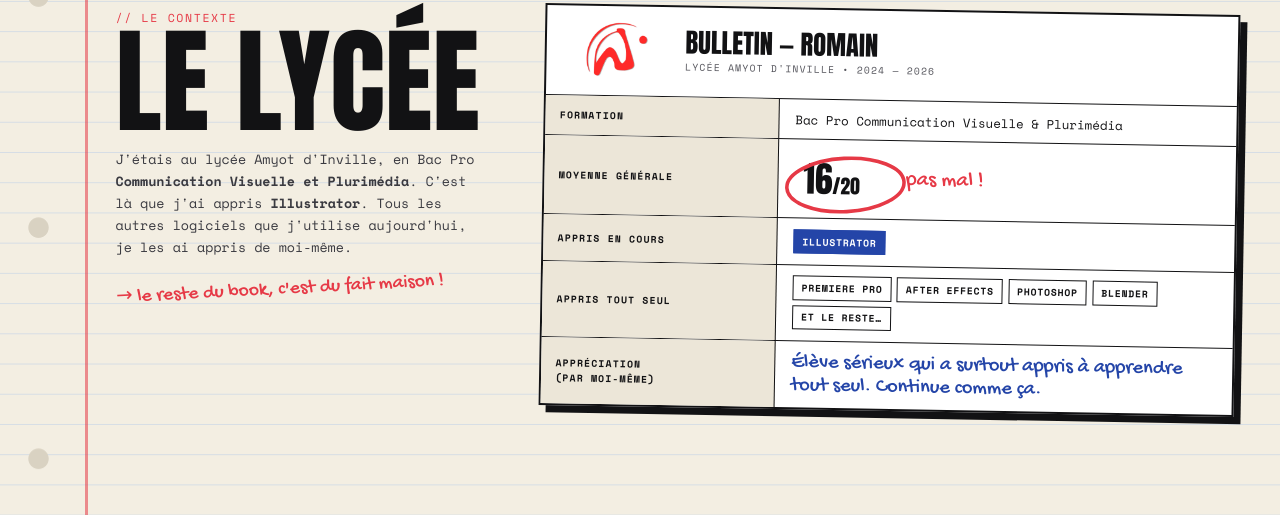
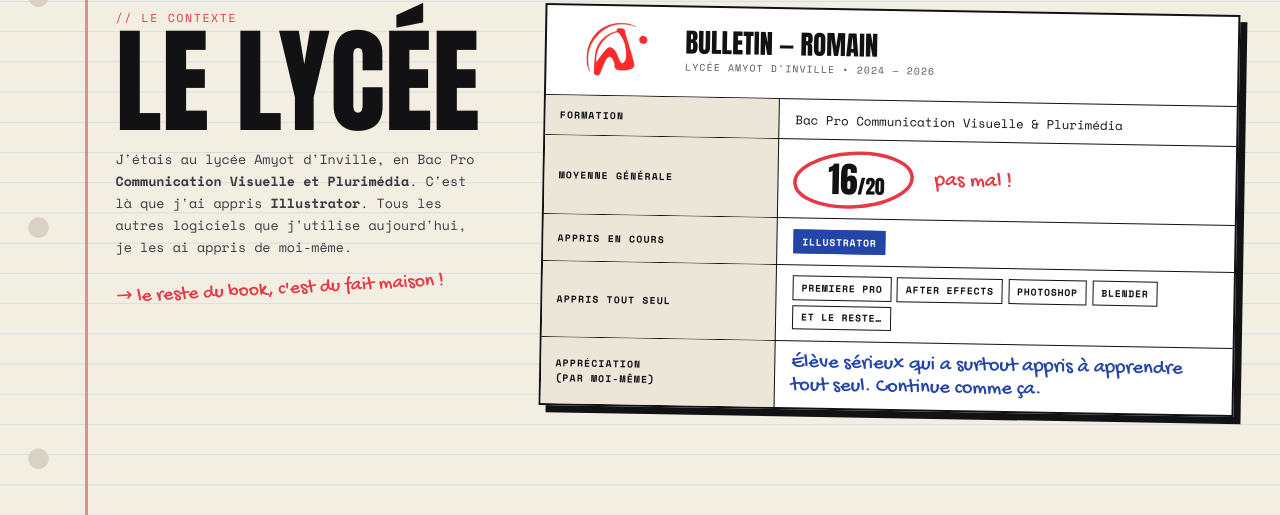
Before and after one commit to Xd90o/portfolio, a plain HTML site: page book-scolaire.html in a window 1280 px wide. Shown: the part 815-1330 px from the top of the page. Drawn offline with nearby package versions, Linux system fonts and the light colour scheme.

Commit message:
Book scolaire : cercle du 16/20 centré
Co-Authored-By: Claude Opus 5.5 <noreply@anthropic.com>
Claude-Session: https://claude.ai/code/session_01FtDdLrSzxqqxgQPssCeB9z

```diff
--- a/book-scolaire.html
+++ b/book-scolaire.html
@@ -65,7 +65,7 @@ a,a *,button,button *,[role="button"],.btnz,.chap,[data-zoom],[data-zoom] *{curs
 .bul-row{display:flex;border-top:2px solid #121214}
 .bul-k{width:230px;flex:0 0 230px;padding:12px 16px;font-size:11px;font-weight:700;letter-spacing:.12em;background:#ECE6D8;border-right:2px solid #121214;display:flex;align-items:center}
 .bul-v{flex:1;padding:12px 18px;font-size:14px;display:flex;align-items:center;gap:12px;position:relative}
-.circ{position:absolute;left:-14px;top:-12px;width:150px;height:74px;pointer-events:none}
+.circ{position:absolute;left:50%;top:50%;width:150px;height:74px;margin:-37px 0 0 -75px;pointer-events:none}
 .circ ellipse{fill:none;stroke:#E63946;stroke-width:4;stroke-dasharray:400;animation:circ 1.2s .6s ease-out both}
 .sw{display:inline-block;font-size:11px;font-weight:700;letter-spacing:.08em;padding:4px 9px;border:2px solid #121214;background:#FFFFFF}
 .sw.on{background:#2445A8;color:#FFFFFF;border-color:#2445A8}
@@ -161,7 +161,7 @@ a,a *,button,button *,[role="button"],.btnz,.chap,[data-zoom],[data-zoom] *{curs
 <div><div style="font-family: 'Anton', sans-serif; font-size: 30px; line-height: 1">BULLETIN — ROMAIN</div><div style="font-size: 11px; letter-spacing: 0.12em; color: #55555C; margin-top: 4px">LYCÉE AMYOT D'INVILLE • 2024 — 2026</div></div>
 </div>
 <div class="bul-row"><div class="bul-k">FORMATION</div><div class="bul-v">Bac Pro Communication Visuelle &amp; Plurimédia</div></div>
-<div class="bul-row"><div class="bul-k">MOYENNE GÉNÉRALE</div><div class="bul-v" style="height: 64px"><span style="position: relative; font-family: 'Anton', sans-serif; font-size: 40px; line-height: 1; color: #121214; padding-left: 10px">16<span style="font-size: 22px">/20</span><svg class="circ" viewBox="0 0 150 74" aria-hidden="true"><ellipse cx="72" cy="38" rx="66" ry="30" transform="rotate(-4 72 38)"></ellipse></svg></span><span class="note" style="font-size: 24px; margin-left: 40px">pas mal !</span></div></div>
+<div class="bul-row"><div class="bul-k">MOYENNE GÉNÉRALE</div><div class="bul-v" style="height: 64px"><span style="position: relative; display: inline-block; font-family: 'Anton', sans-serif; font-size: 40px; line-height: 1; color: #121214; padding: 0 4px; margin-left: 34px">16<span style="font-size: 22px">/20</span><svg class="circ" viewBox="0 0 150 74" aria-hidden="true"><ellipse cx="72" cy="38" rx="66" ry="30" transform="rotate(-4 72 38)"></ellipse></svg></span><span class="note" style="font-size: 24px; margin-left: 40px">pas mal !</span></div></div>
 <div class="bul-row"><div class="bul-k">APPRIS EN COURS</div><div class="bul-v"><span class="sw on">ILLUSTRATOR</span></div></div>
 <div class="bul-row"><div class="bul-k">APPRIS TOUT SEUL</div><div class="bul-v" style="flex-wrap: wrap; gap: 6px"><span class="sw">PREMIERE PRO</span><span class="sw">AFTER EFFECTS</span><span class="sw">PHOTOSHOP</span><span class="sw">BLENDER</span><span class="sw">ET LE RESTE…</span></div></div>
 <div class="bul-row"><div class="bul-k">APPRÉCIATION<br>(PAR MOI-MÊME)</div><div class="bul-v"><span class="note" style="font-size: 23px; color: #2445A8">Élève sérieux qui a surtout appris à apprendre tout seul. Continue comme ça.</span></div></div>
```
